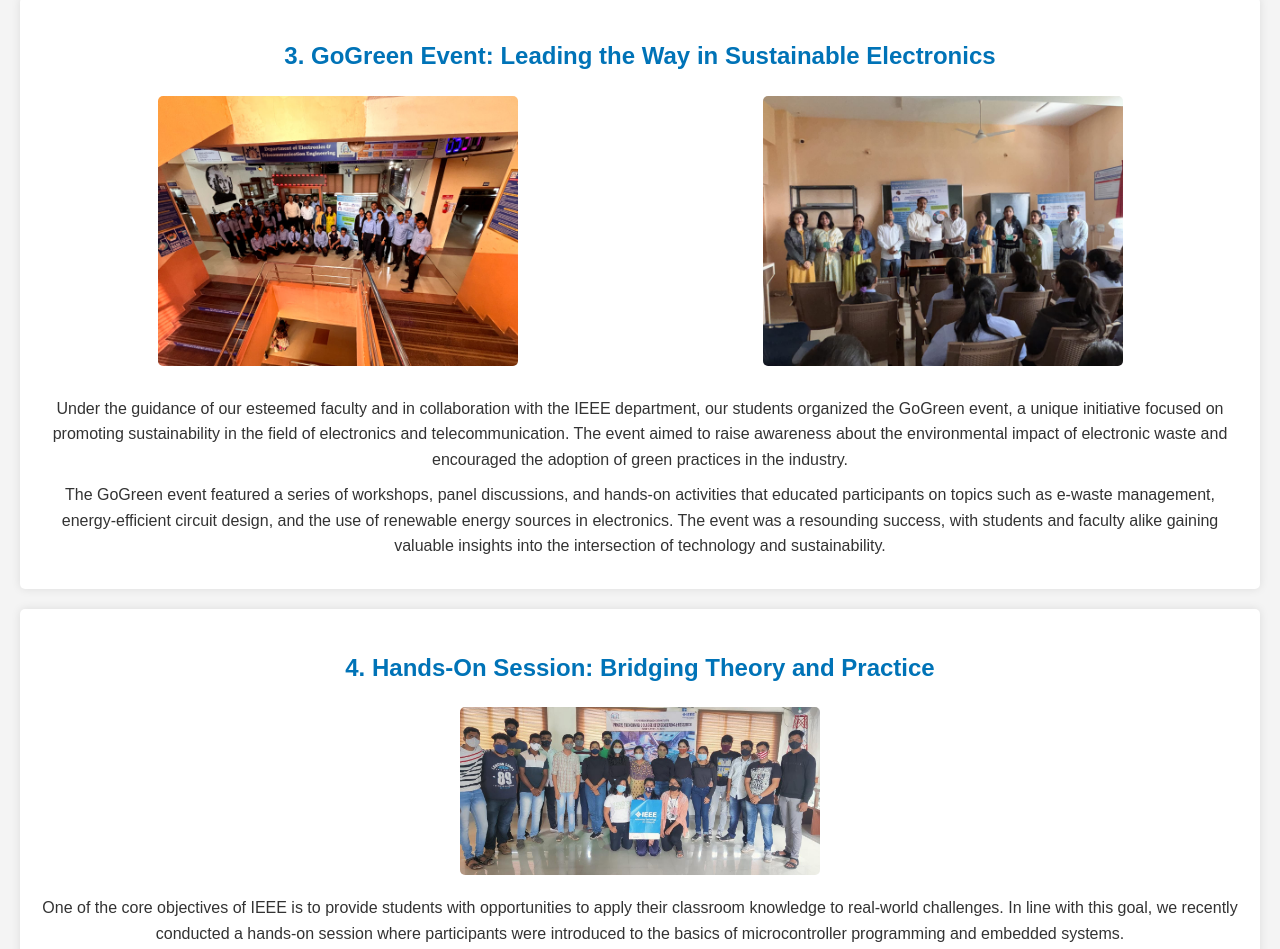
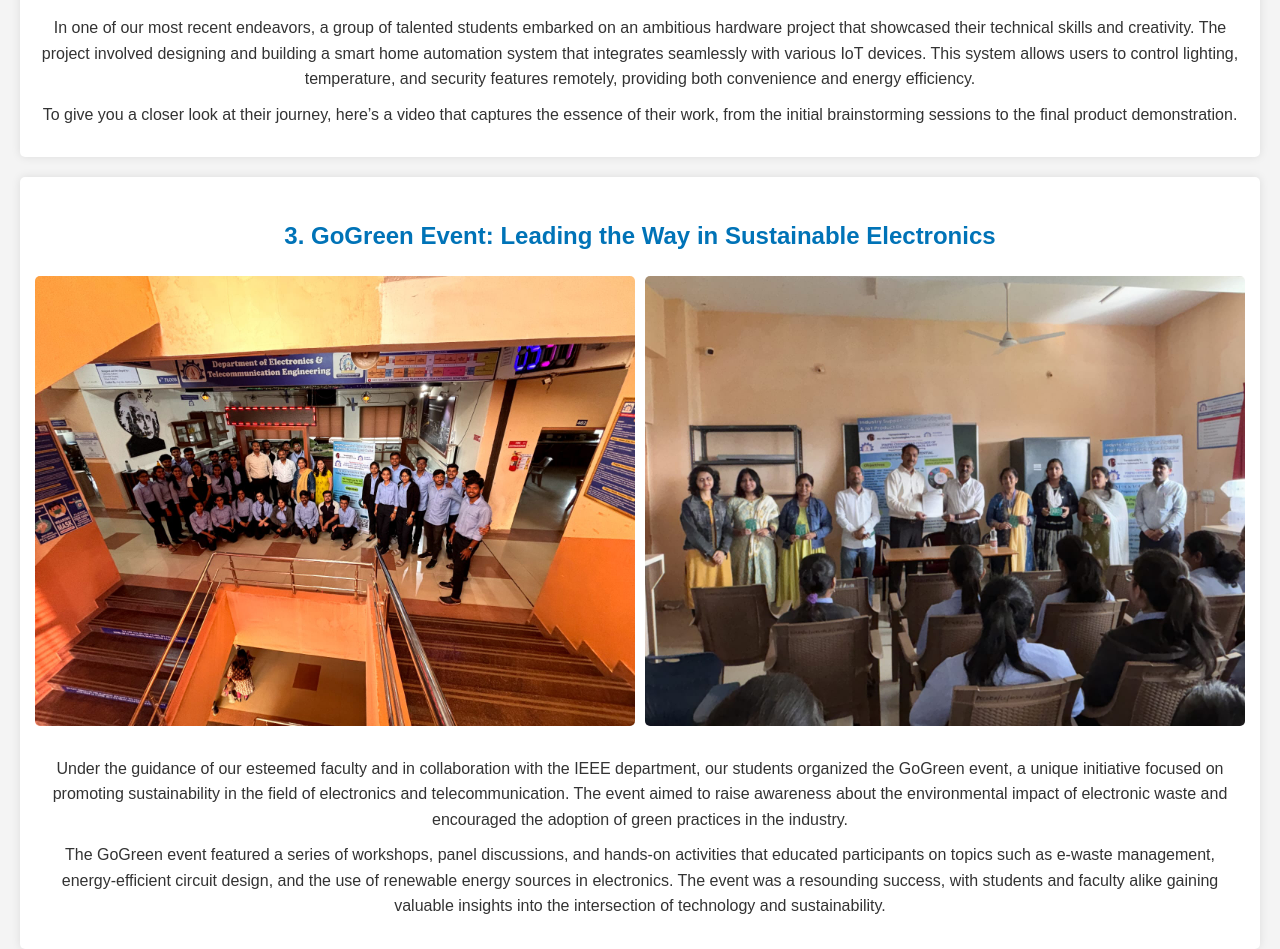
Before and after one commit to Anurag127001/SkillDevelopmentTEentc, a plain HTML site: page events.html in a window 1280 px wide. Shown: the part 1529-2478 px from the top of the page. Drawn offline with Linux system fonts and the light colour scheme.

Commit message:
minor changes

```diff
--- a/events.css
+++ b/events.css
@@ -38,7 +38,7 @@ main {
 }
 
 .post img, .post video {
-    max-width: 30%; /* Adjust to fit the content area */
+    max-width: 50%; /* Adjust to fit the content area */
     height: auto;
     border-radius: 5px;
     margin-bottom: 20px;
@@ -55,7 +55,7 @@ main {
 }
 
 .image-gallery img {
-    max-width: 30%; /* Adjust based on how much space you want each image to take */
+    max-width: 50%; /* Adjust based on how much space you want each image to take */
     height: auto;
     border-radius: 5px;
     object-fit: contain;
```
